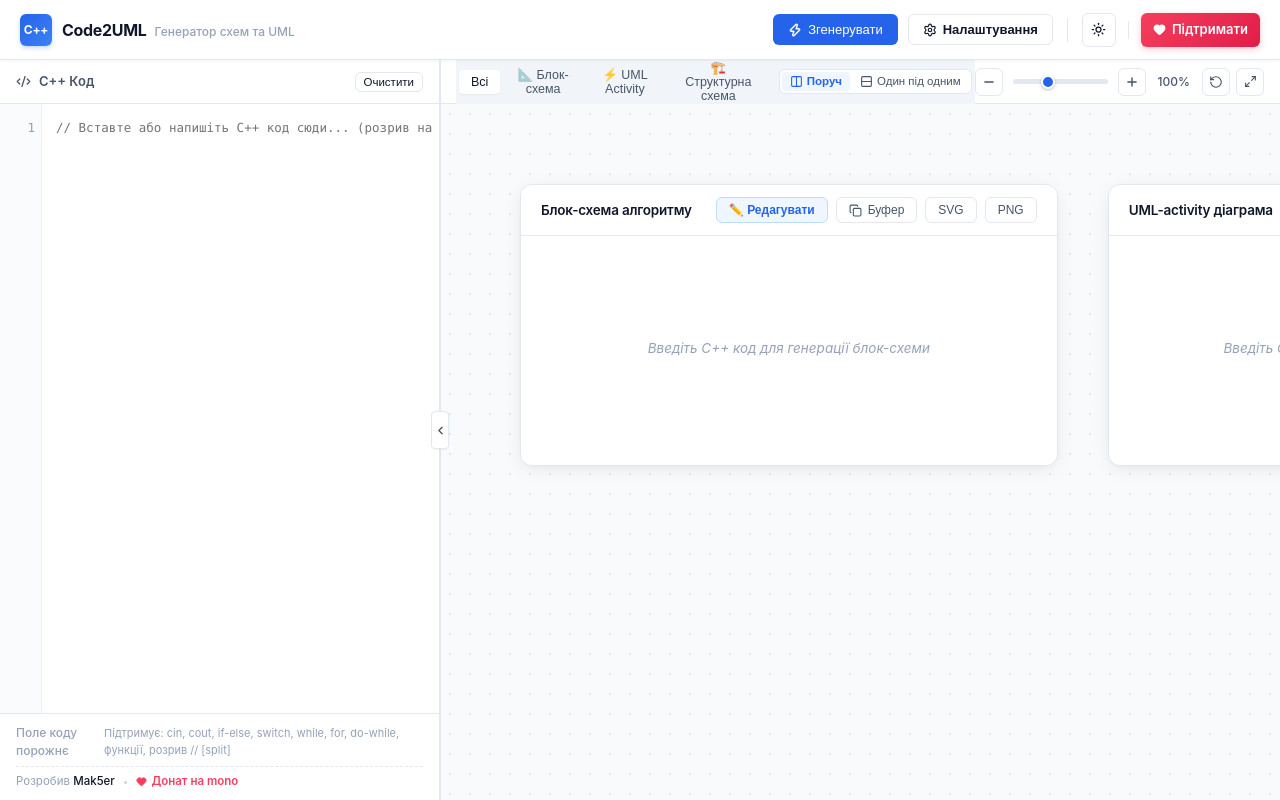
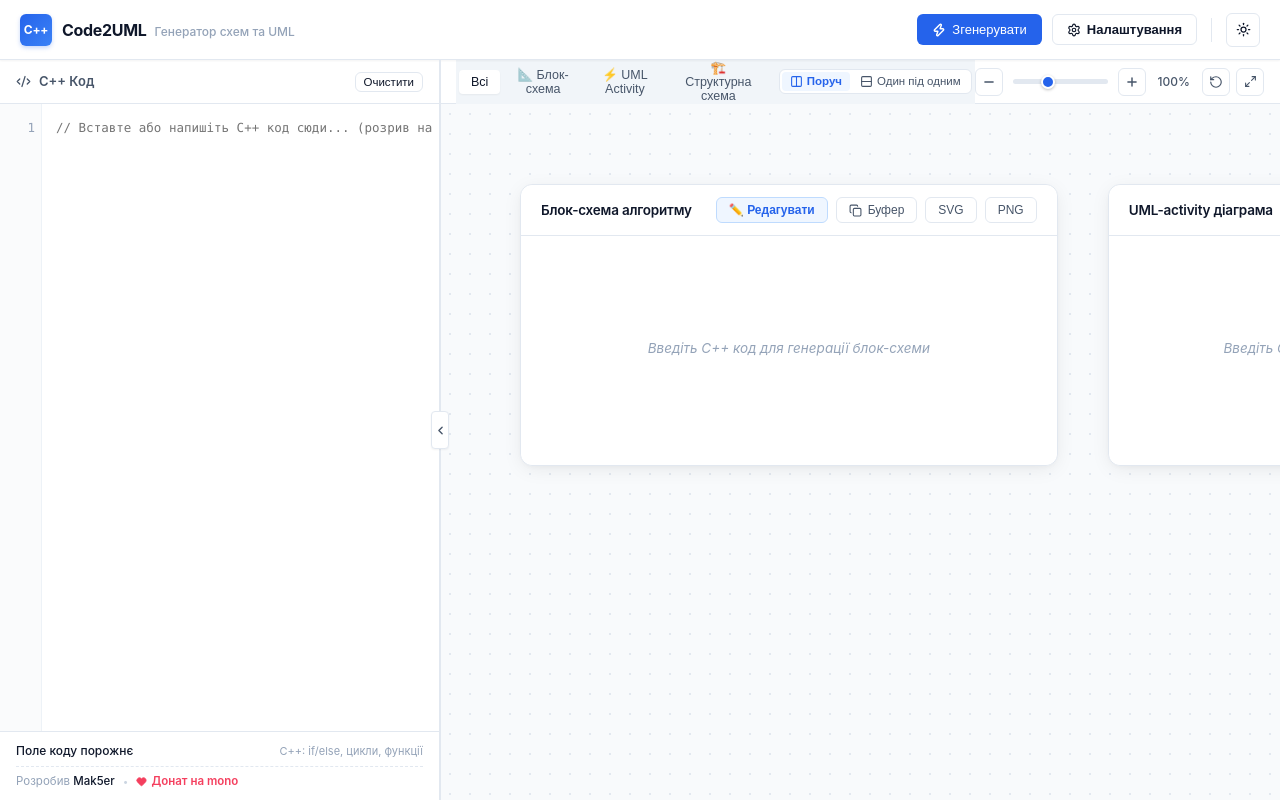
Before and after one commit to Mak5er/code2uml, a React (Vite) app: page / in a window 1280 px wide. Built offline with nearby package versions, Linux system fonts and the light colour scheme.

Commit message:
fix(editor): fix dark theme diagram saving, enhance edge visibility, shorten editor footer and clean header

```diff
--- a/src/App.css
+++ b/src/App.css
@@ -633,14 +633,23 @@ html.dark .pane-collapse-btn:hover {
     display: flex;
     align-items: center;
     justify-content: space-between;
+    gap: 8px;
+    white-space: nowrap;
+    overflow: hidden;
 }
 
 .code-status-text {
     font-weight: 500;
+    color: var(--text-primary);
+    overflow: hidden;
+    text-overflow: ellipsis;
+    white-space: nowrap;
 }
 
 .supported-text {
     font-size: 11px;
+    color: var(--text-muted);
+    flex-shrink: 0;
 }
 
 .panel-credits {
--- a/src/App.jsx
+++ b/src/App.jsx
@@ -70,14 +70,14 @@ function compileCode(
 
   const funcLabel =
     baseAst.functions && baseAst.functions.length > 1
-      ? ` (функція ${baseAst.functionName})`
+      ? ` (${baseAst.functionName})`
       : "";
 
   return {
     flowchartSvg: fcResult.svg,
     umlSvg: umlResult.svg,
     structureChartSvg: scResult.svg,
-    status: `✓ Готово: розібрано ${ast.length} операторів${funcLabel}`,
+    status: `✓ ${ast.length} опер.${funcLabel}`,
     count: ast.length,
     functions: baseAst.functions || [],
     activeFunction: baseAst.functionName || "main",
--- a/src/components/CodeEditor.jsx
+++ b/src/components/CodeEditor.jsx
@@ -81,8 +81,13 @@ export default function CodeEditor({
 
             <div className="panel-footer">
                 <div className="panel-footer-info">
-                    <span className="code-status-text">{status}</span>
-                    <span className="supported-text">Підтримує: cin, cout, if-else, switch, while, for, do-while, функції, розрив // [split]</span>
+                    <span className="code-status-text" title={status}>{status}</span>
+                    <span
+                        className="supported-text"
+                        title="Підтримує: cin, cout, if-else, switch, while, for, do-while, функції, розрив // [split]"
+                    >
+                        C++: if/else, цикли, функції
+                    </span>
                 </div>
                 <div className="panel-credits">
                     <span>
--- a/src/components/DiagramEditorModal.jsx
+++ b/src/components/DiagramEditorModal.jsx
@@ -307,15 +307,15 @@ export default function DiagramEditorModal({
 
   // Colors based on editor theme
   const colors = {
-    canvasBg: editorThemeDark ? "#0b1120" : "#f8fafc",
+    canvasBg: editorThemeDark ? "#090d16" : "#f8fafc",
     gridDot: editorThemeDark ? "#334155" : "#cbd5e1",
     nodeFill: editorThemeDark ? "#1e293b" : "#ffffff",
-    nodeStroke: editorThemeDark ? "#94a3b8" : "#334155",
+    nodeStroke: editorThemeDark ? "#64748b" : "#1e293b",
     nodeText: editorThemeDark ? "#f8fafc" : "#0f172a",
-    edgeStroke: editorThemeDark ? "#60a5fa" : "#334155",
+    edgeStroke: editorThemeDark ? "#38bdf8" : "#1e293b",
     edgeSelected: "#2563eb",
     anchorFill: editorThemeDark ? "#38bdf8" : "#2563eb",
-    anchorBorder: editorThemeDark ? "#0f172a" : "#ffffff",
+    anchorBorder: editorThemeDark ? "#090d16" : "#ffffff",
   };
 
   // Re-route an edge using ports or waypoints
@@ -690,9 +690,9 @@ export default function DiagramEditorModal({
     setSelectedEdgeId(null);
   };
 
-  // Save changes
+  // Save changes (ALWAYS export standard clean paper-white SVG for reports/cards/print)
   const handleSaveAndClose = () => {
-    const regeneratedSvg = graphToSvg(graph, { isDark: editorThemeDark });
+    const regeneratedSvg = graphToSvg(graph, { isDark: false });
     onSave(regeneratedSvg, diagramType);
     onClose();
   };
@@ -883,6 +883,17 @@ export default function DiagramEditorModal({
                 >
                   <path d="M 1 2 L 10 6 L 1 10 z" fill="#10b981" />
                 </marker>
+                <marker
+                  id="arrow-uml"
+                  viewBox="0 0 12 12"
+                  refX="10"
+                  refY="6"
+                  markerWidth="6.5"
+                  markerHeight="6.5"
+                  orient="auto-start-reverse"
+                >
+                  <path d="M 1 2 L 10 6 L 1 10 z" fill={colors.edgeStroke} />
+                </marker>
               </defs>
 
               {/* Background with Grid */}
@@ -923,7 +934,9 @@ export default function DiagramEditorModal({
                     const markerUrl = edge.hasArrow
                       ? isSelected
                         ? "url(#arrow-flow-selected)"
-                        : "url(#arrow-flow)"
+                        : edge.marker === "arrow-uml"
+                          ? "url(#arrow-uml)"
+                          : "url(#arrow-flow)"
                       : undefined;
 
                     return (
@@ -963,7 +976,7 @@ export default function DiagramEditorModal({
                             fontFamily="system-ui, sans-serif"
                             fontSize="13"
                             fontWeight="bold"
-                            fill={editorThemeDark ? "#f8fafc" : "#0f172a"}
+                            fill={editorThemeDark ? "#38bdf8" : "#0f172a"}
                             cursor="pointer"
                             onDoubleClick={(e) => {
                               e.stopPropagation();
--- a/src/components/Header.jsx
+++ b/src/components/Header.jsx
@@ -3,11 +3,8 @@ import {
   Zap,
   Moon,
   Sun,
-  Heart,
   Settings,
 } from "lucide-react";
-import { LINKS } from "../constants/links.js";
-import { trackEvent } from "../utils/analytics.js";
 
 export default function Header({
   onGenerate,
@@ -90,26 +87,6 @@ export default function Header({
             <Sun size={15} strokeWidth={2} className="theme-icon-active" />
           )}
         </button>
-
-        <div className="header-divider" />
-
-        {/* Monobank donate button */}
-        <a
-          href={LINKS.MONOBANK_JAR}
-          target="_blank"
-          rel="noopener noreferrer"
-          className="btn btn-donate"
-          title="Підтримати проект через monobank"
-          onClick={() =>
-            trackEvent("click_external_link", {
-              link_name: "monobank_header",
-              url: LINKS.MONOBANK_JAR,
-            })
-          }
-        >
-          <Heart size={13} className="donate-icon" fill="currentColor" />
-          <span>Підтримати</span>
-        </a>
       </div>
     </header>
   );
--- a/src/utils/diagramGraph.js
+++ b/src/utils/diagramGraph.js
@@ -336,12 +336,12 @@ export function extractGraphFromSvg(svgString, diagramType = "flowchart") {
 
       nodes.forEach((n) => {
         const nearS = getNearestAnchorPort(n, pStart);
-        if (nearS.dist < 20) {
+        if (nearS.dist < 36) {
           sourceNodeId = n.id;
           sourcePort = nearS.portName;
         }
         const nearT = getNearestAnchorPort(n, pEnd);
-        if (nearT.dist < 20) {
+        if (nearT.dist < 36) {
           targetNodeId = n.id;
           targetPort = nearT.portName;
         }
@@ -481,7 +481,7 @@ export function graphToSvg(graph, options = {}) {
   const edgeSvgs = edges.map((e) => {
     const pts = e.points;
     if (pts.length < 2) return "";
-    const marker = e.hasArrow ? ` marker-end="url(#${isDark ? "arrow-flow-dark" : "arrow-flow"})"` : "";
+    const marker = e.hasArrow ? ` marker-end="url(#${isDark ? "arrow-flow-dark" : (e.marker || "arrow-flow")})"` : "";
 
     let lineMarkup = "";
     if (pts.length === 2) {
```
